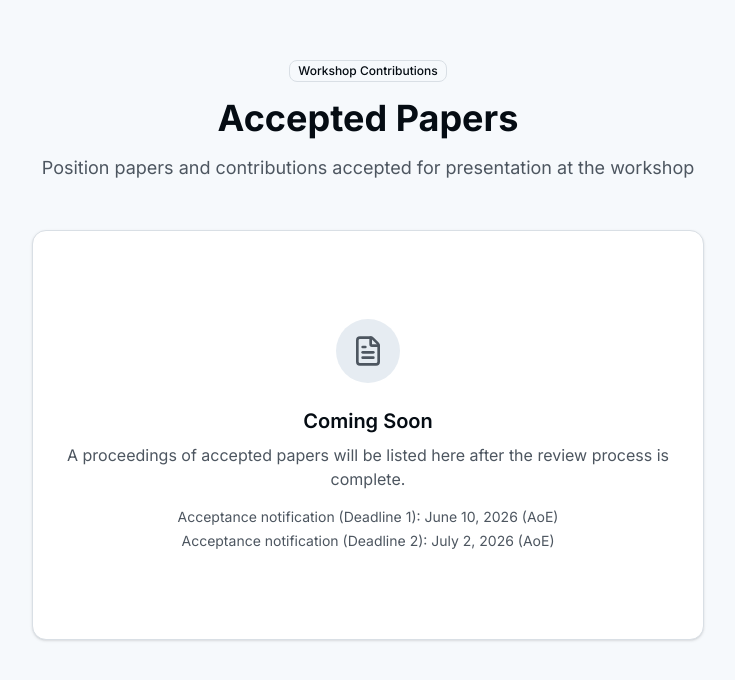
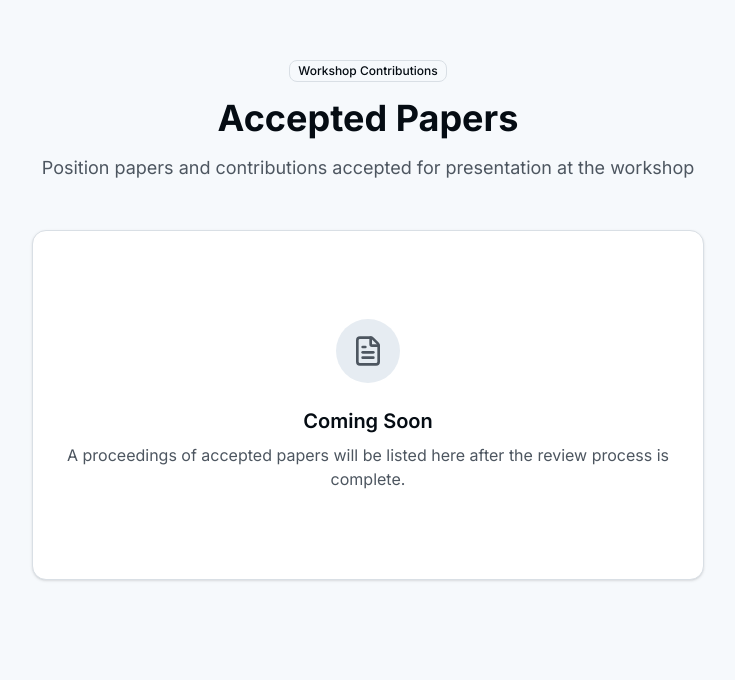
Before and after one commit to TalkHealthyToMe/TalkHealthyToMe.github.io, a Next.js app: page / in a window 1280 px wide. Shown: the part 5008-5688 px from the top of the page, without its empty margins (272-1007 px from the left). Built offline with nearby package versions, Linux system fonts and the light colour scheme.

Commit message:
Remove acceptance notification deadlines
Removed acceptance notification deadlines from the section.

```diff
--- a/components/accepted-papers-section.tsx
+++ b/components/accepted-papers-section.tsx
@@ -29,10 +29,6 @@ export function AcceptedPapersSection() {
             <p className="text-muted-foreground">
               A proceedings of accepted papers will be listed here after the review process is complete.
             </p>
-            <div className="text-sm text-muted-foreground mt-4 space-y-1">
-              <p>Acceptance notification (Deadline 1): June 10, 2026 (AoE)</p>
-              <p>Acceptance notification (Deadline 2): July 2, 2026 (AoE)</p>
-            </div>
           </CardContent>
         </Card>
       </div>
```
